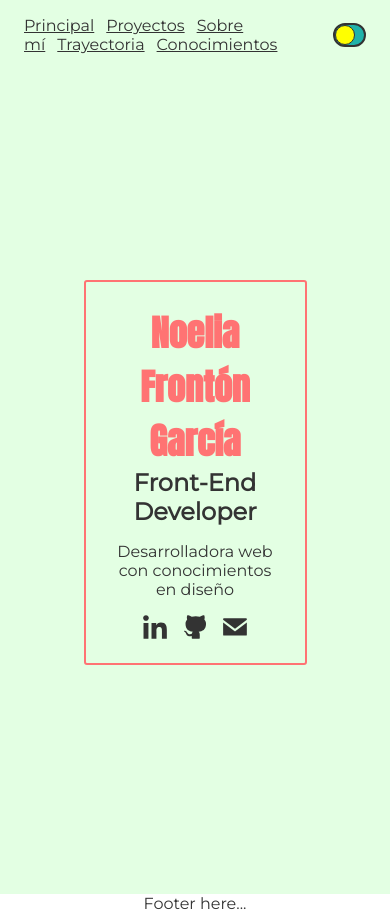
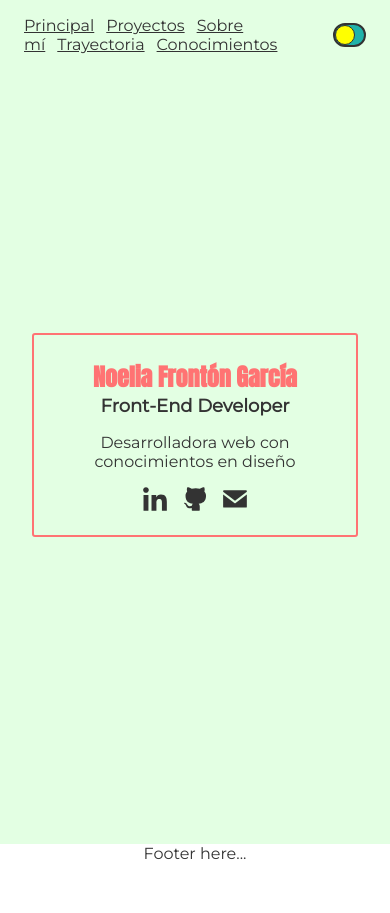
Before and after one commit to Noelia-F/my-page, a React (Create React App) app: page / in a window 390 px wide. After the commit the page ends 863 px from the top, so only its background shows below. Built offline with nearby package versions, Linux system fonts and the light colour scheme.

Commit message:
add: principal responsive

```diff
--- a/src/App.css
+++ b/src/App.css
@@ -4,6 +4,8 @@
   --TOGGLE-BORDER: white;
   --PRINCIPAL-BACKGROUND: #E3FFE3;
   --SECONDARY-COLOR: #333;
+  --PRINCIPAL-TITLE-SIZE: 24px;
+  --PRINCIPAL-SUBTITLE-SIZE: 18px;
   text-align: center;
   position: relative;
   color: var(--SECONDARY-COLOR);
@@ -23,3 +25,10 @@
   --PRINCIPAL-BACKGROUND: #E3FFE3;
   --SECONDARY-COLOR: #333;
 }
+
+@media (min-width: 500px) {
+  .App {
+    --PRINCIPAL-TITLE-SIZE: 36px;
+    --PRINCIPAL-SUBTITLE-SIZE: 24px;
+  }
+}
--- a/src/components/Principal/Principal.css
+++ b/src/components/Principal/Principal.css
@@ -1,8 +1,7 @@
 .App-principal {
   box-sizing: border-box;
   position: relative;
-  margin-top: 50px;
-  padding: 24px;
+  padding: 50px 24px 24px 24px;
   background-color: var(--PRINCIPAL-BACKGROUND);
   display: flex;
   align-items: center;
@@ -17,13 +16,14 @@
   display: flex;
   flex-direction: column;
   align-items: center;
-  width: 50%;
+  width: 80%;
+  max-width: 500px;
 }
 
 .App-title {
   margin: 0;
   padding: 0;
-  font-size: 36px;
+  font-size: var(--PRINCIPAL-TITLE-SIZE);
   font-family: 'Anton', sans-serif;
   color: #ff7373;
 }
@@ -31,7 +31,7 @@
 .App-subtitle {
   margin: 0;
   padding: 0;
-  font-size: 24px;
+  font-size: var(--PRINCIPAL-SUBTITLE-SIZE);
 }
 
 .App-list {
```
